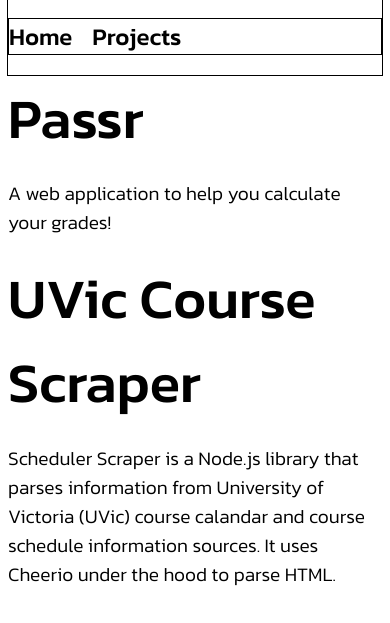
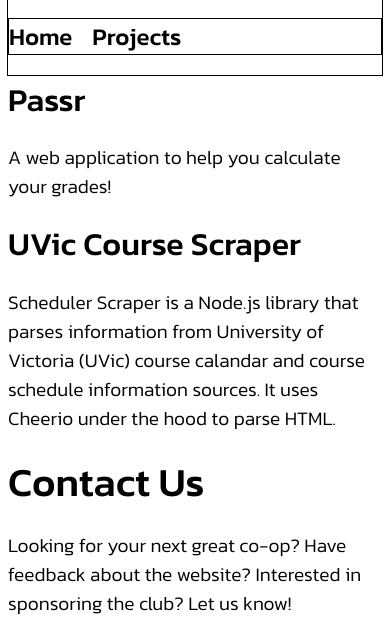
Before and after one commit to VikeLabs/vikelabs.ca, a Gatsby site: page /projects in a window 390 px wide. Shown: the part 66-689 px from the top of the page. Built offline with nearby package versions, Linux system fonts and the light colour scheme; Gatsby itself is replaced by a stand-in of ours.

Commit message:
fix: make project heading responsive

```diff
--- a/src/pages/projects.tsx
+++ b/src/pages/projects.tsx
@@ -21,6 +21,7 @@
           title
           description
         }
+        html
       }
     }
   }
@@ -40,7 +41,10 @@
         <section>
           {/* TODO: enable links when pages are built */}
           {/* <Link to={`/projects${p.fields?.slug || ""}`}> */}
-          <Heading>{p.frontmatter?.title || ""}</Heading>
+          <Heading fontSize={{ sm: "2em", md: "2.5em", lg: "3em" }}>
+            {p.frontmatter?.title || ""}
+          </Heading>
+
           {/* </Link> */}
           <Text>{p.frontmatter?.description || ""}</Text>
         </section>
```
